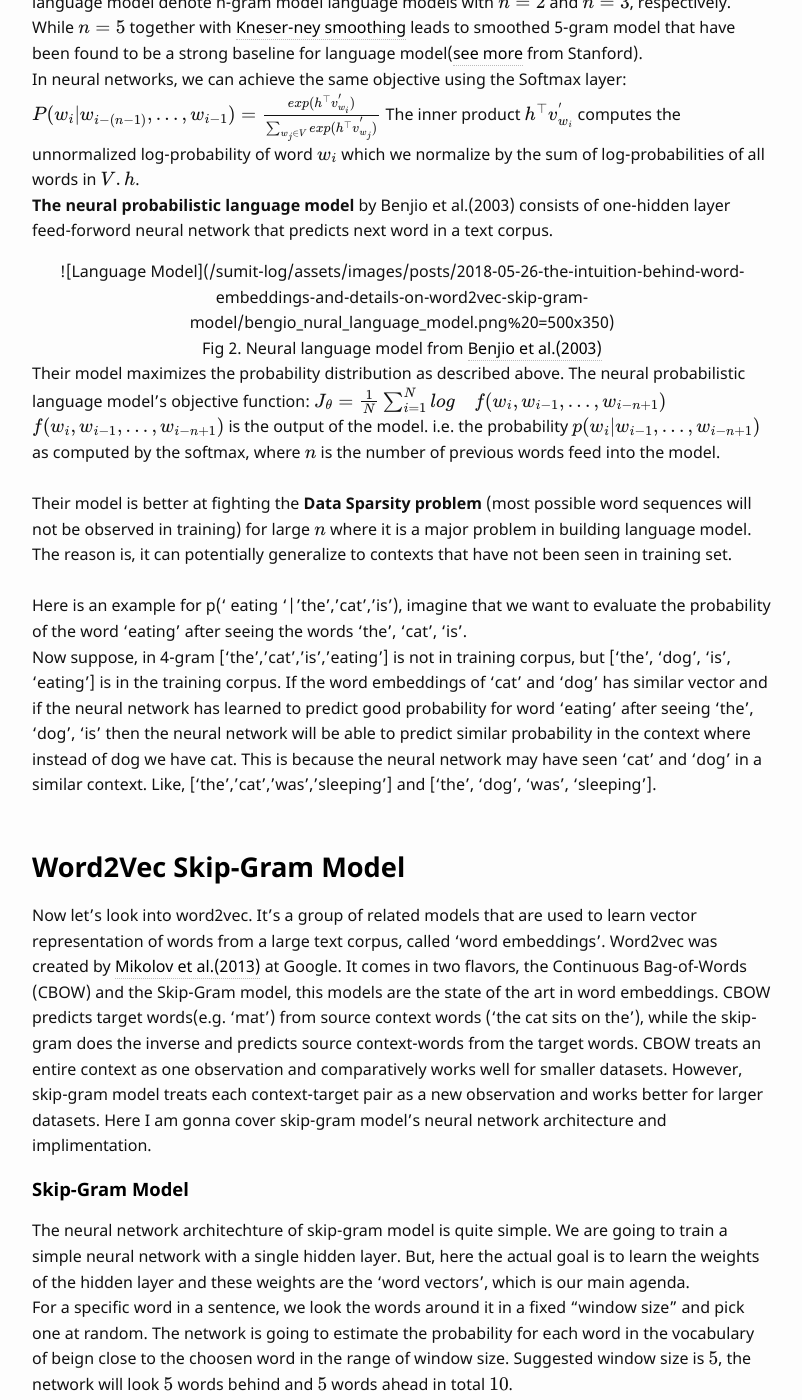
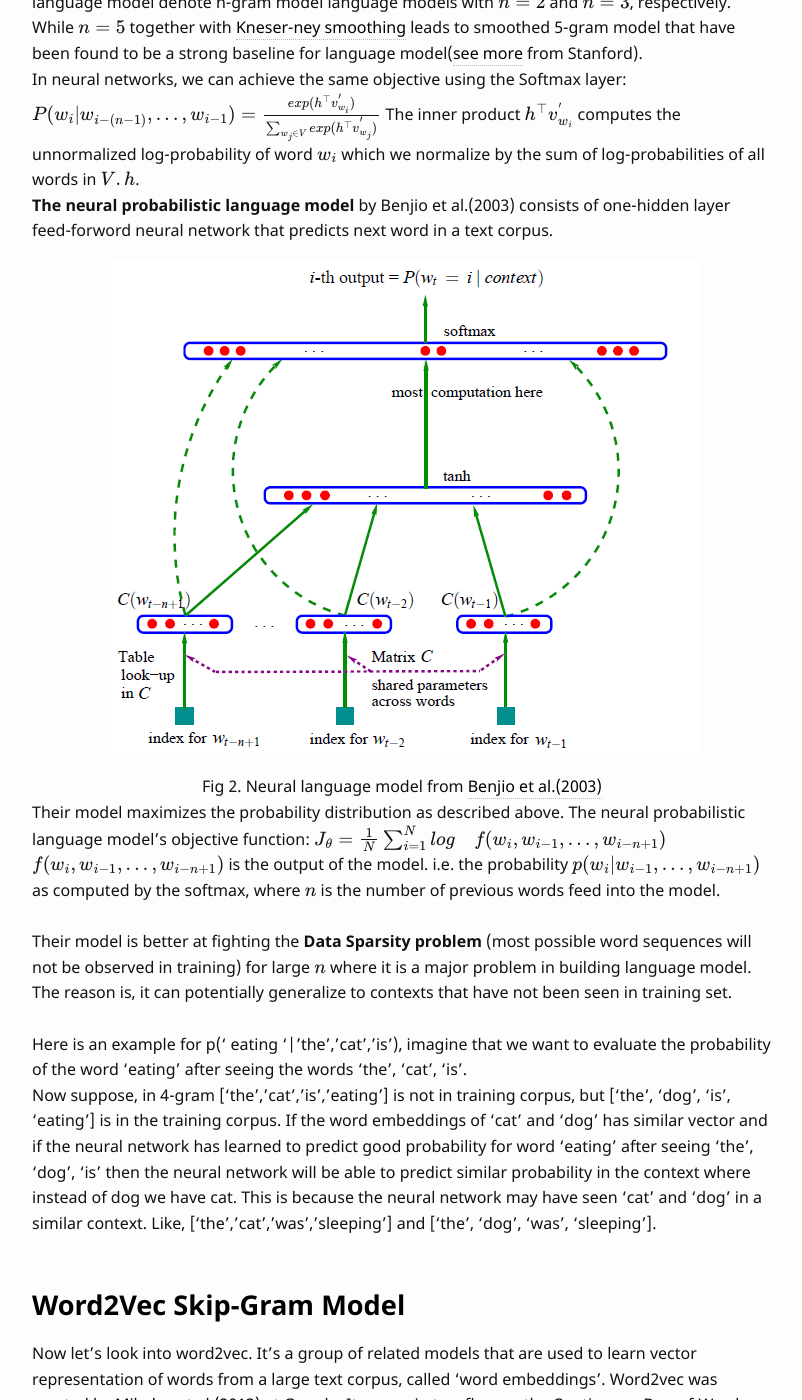
Before and after one commit to monirahmedtanveen/sumit.log, a Jekyll site: the page built from _posts/2018-05-26-the-intuition-behind-word-embeddings-and-details-on-word2vec-skip-gram-model.md, in a window 1280 px wide and 1400 px high, scrolled down 1817 px. Shown: the whole window, without its empty margins (238-1040 px from the left). Built offline with Jekyll 4.4.1, drawn with Linux system fonts in a browser that asks for light colours; formulas are drawn with MathJax 3; some of the changed text lies outside the part shown.

Commit message:
Update 2018-05-26-the-intuition-behind-word-embeddings-and-details-on-word2vec-skip-gram-model.md

```diff
--- a/_posts/2018-05-26-the-intuition-behind-word-embeddings-and-details-on-word2vec-skip-gram-model.md
+++ b/_posts/2018-05-26-the-intuition-behind-word-embeddings-and-details-on-word2vec-skip-gram-model.md
@@ -45,10 +45,8 @@ $$P({ w }_{ i }|{ w }_{ i-(n-1) },...,{ w }_{ i-1 })=\frac { exp({ h }^{ \top  }
 The inner product $${ h }^{ \top  }{ v }_{ { w }_{ i } }^{ ' }$$ computes the unnormalized log-probability of word $${ w }_{ i }$$ which we normalize by the sum of log-probabilities of all words in $$V.h$$. <br>
 <b>The neural probabilistic language model</b> by Benjio et al.(2003) consists of one-hidden layer feed-forword neural network that predicts next word in a text corpus.
 
-<div style="align: left; text-align:center;">
-    ![Language Model]({{ '/assets/images/posts/2018-05-26-the-intuition-behind-word-embeddings-and-details-on-word2vec-skip-gram-model/bengio_nural_language_model.png =500x350' | relative_url }})
-    <div class="caption">Fig 2. Neural language model from <a href="http://www.jmlr.org/papers/volume3/bengio03a/bengio03a.pdf"><font color='black'>Benjio et al.(2003)</font></a></div>
-</div>
+![Language Model]({{ '/assets/images/posts/2018-05-26-the-intuition-behind-word-embeddings-and-details-on-word2vec-skip-gram-model/bengio_nural_language_model.png' =500x350 | relative_url }})
+<center>Fig 2. Neural language model from <a href="http://www.jmlr.org/papers/volume3/bengio03a/bengio03a.pdf"><font color='black'>Benjio et al.(2003)</font></a></center>
 
 Their model maximizes the probability distribution as described above. The neural probabilistic language model's objective function:
 $${ J }_{ \theta  }=\frac { 1 }{ N } \sum _{ i=1 }^{ N }{ log\quad f({ w }_{ i },{ w }_{ i-1 },...,{ w }_{ i-n+1 } } )$$
@@ -65,10 +63,8 @@ The neural network architechture of skip-gram model is quite simple. We are goin
 For a specific word in a sentence, we look the words around it in a fixed "window size" and pick one at random. The network is going to estimate the probability for each word in the vocabulary of beign close to the choosen word in the range of window size. Suggested window size is $$5$$, the network will look $$5$$ words behind and $$5$$ words ahead in total $$10$$.<br>
 The output probabilities of words which much likely to appear next to each other or related are higher than the words which are not appearing in similar context or related. For example, if in training session the networks sees word "United" as input, the output probabities are going to be much higher for words like "State" and "Kingdom" than for unrelated words like "Sushi" and "Tofu".<br>
 
-<div style="align: left; text-align:center;">
-    ![Skip-gram]({{ /assets/images/posts/2018-05-26-the-intuition-behind-word-embeddings-and-details-on-word2vec-skip-gram-model/skip-gram.png = 400x350' | relative_url }})
-    <div class="caption">Fig 3. Skip-gram model</div>
-</div>
+![Skip-gram]({{ /assets/images/posts/2018-05-26-the-intuition-behind-word-embeddings-and-details-on-word2vec-skip-gram-model/skip-gram.png' = 400x350 | relative_url }})
+<center>Fig 3. Skip-gram model</center>
 
 We'll train the neural network by feeding word pairs (input, output) from our dataset. As an example, let's consider the sentence<br>
 **"the quick brown fox jumped over the lazy  dog"**<br>
@@ -81,10 +77,8 @@ of **(context, target)** pairs, Recall that skip-gram inverts contexts and targe
 We can not feed word as string to a neural network, so we have to represent the words as vectors. To do this , we first build a vocabulary of words from our training set. Let's say we have 10,000 unique words. We give an unique ID to every word and represent an input word like "ants" as a one-hot vector. This vector will have 10,000 components (one for every word in our vocabulary) and we’ll place a “1” in the position corresponding to the ID of word “ants”, and 0s in all of the other positions.<br>
 The output of the network is a single vector (also with 10,000 components) containing, for every word in our vocabulary, the probability that a randomly selected nearby word is that vocabulary word. It is actually a probability distribution (i.e., a bunch of floating point values, not a one-hot vector).
 
-<div style="align: left; text-align:center;">
-    ![Neural Network Architecture]({{ /assets/images/posts/2018-05-26-the-intuition-behind-word-embeddings-and-details-on-word2vec-skip-gram-model/nn_architechture.png = 500x350' | relative_url }})
-    <div class="caption">Fig 4. Neural Network Architecture</div>
-</div>
+![Neural Network Architecture]({{ /assets/images/posts/2018-05-26-the-intuition-behind-word-embeddings-and-details-on-word2vec-skip-gram-model/nn_architechture.png' = 500x350 | relative_url }})
+<center>Fig 4. Neural Network Architecture</center>
 
 There is no activation function on the hidden layer neurons, but the output neurons use softmax. We’ll come back to this later.<br>
 
@@ -92,17 +86,13 @@ There is no activation function on the hidden layer neurons, but the output neur
 For our example, we’re going to say that we’re learning word vectors with 300 features. So the hidden layer is going to be represented by a weight matrix with 10,000 rows (one for every word in our vocabulary) and 300 columns (one for every hidden neuron).<br>
 If you look at the rows of this weight matrix, these are actually what will be our word vectors!
 
-<div style="align: left; text-align:center;">
-    ![Hidden Layer]({{ /assets/images/posts/2018-05-26-the-intuition-behind-word-embeddings-and-details-on-word2vec-skip-gram-model/hidden_layer.png = 500x350' | relative_url }})
-</div>
+![Hidden Layer]({{ /assets/images/posts/2018-05-26-the-intuition-behind-word-embeddings-and-details-on-word2vec-skip-gram-model/hidden_layer.png' = 500x350 | relative_url }})
 
 So the end goal of all of this is really just to learn this hidden layer weight matrix – the output layer we’ll just toss when we’re done!<br>
 Let’s get back, though, to working through the definition of this model that we’re going to train.<br>
 Now, you might be asking yourself–“That one-hot vector is almost all zeros… what’s the effect of that?” If you multiply a 1 x 10,000 one-hot vector by a 10,000 x 300 matrix, it will effectively just select the matrix row corresponding to the “1”. Here’s a small example to give you a visual.
 
-<div style="align: left; text-align:center;">
-    ![Matrix Multiplication]({{ /assets/images/posts/2018-05-26-the-intuition-behind-word-embeddings-and-details-on-word2vec-skip-gram-model/matrix_multiplication.png = 500x250' | relative_url }})
-</div>
+![Matrix Multiplication]({{ /assets/images/posts/2018-05-26-the-intuition-behind-word-embeddings-and-details-on-word2vec-skip-gram-model/matrix_multiplication.png' = 500x250 | relative_url }})
 
 This means that the hidden layer of this model is really just operating as a lookup table. The output of the hidden layer is just the “word vector” for the input word.
 
@@ -111,9 +101,7 @@ The $$1 x 300$$ word vector for “ants” then gets feed to the output layer. T
 Specifically, each output neuron has a weight vector which it multiplies against the word vector from the hidden layer, then it applies the function $$exp(x)$$ to the result. Finally, in order to get the outputs to sum up to 1, we divide this result by the sum of the results from all 10,000 output nodes.<br>
 Here’s an illustration of calculating the output of the output neuron for the word "car".
 
-<div style="align: left; text-align:center;">
-    ![Output Layer]({{ /assets/images/posts/2018-05-26-the-intuition-behind-word-embeddings-and-details-on-word2vec-skip-gram-model/output_layer.png = 500x250' | relative_url }})
-</div>
+![Output Layer]({{ /assets/images/posts/2018-05-26-the-intuition-behind-word-embeddings-and-details-on-word2vec-skip-gram-model/output_layer.png' = 500x250 | relative_url }})
 
 <font color='black'><h2>References</h2></font>
 1. Benjio et al.(2003). A Neural Probabilistic Language Model. Journal of Machine Learning Research (3)1137–1155
```
